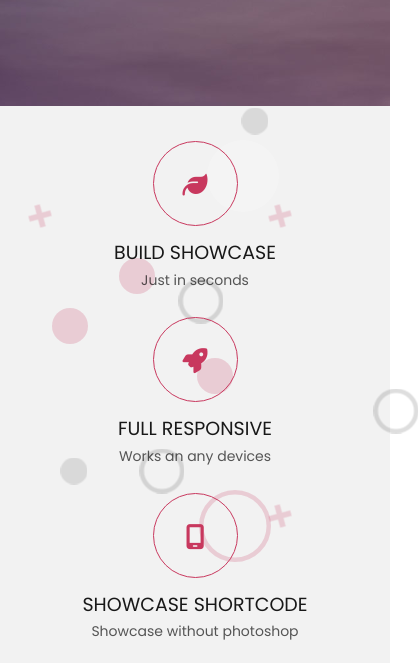
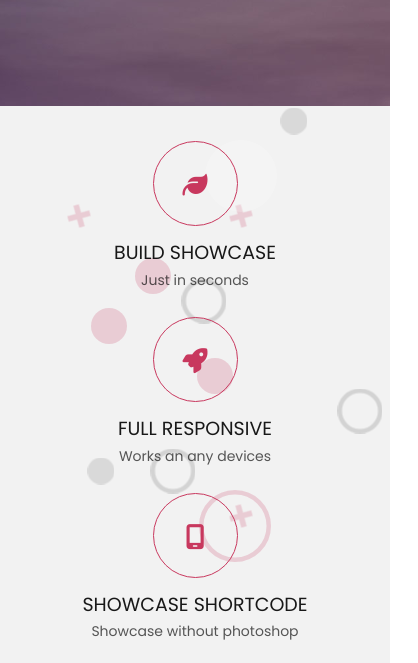
Before and after one commit to coder-mehedi-hasan/SoftLay, a plain HTML site: page pages/home.html in a window 390 px wide. Shown: the part 1808-2471 px from the top of the page, 418 px wide, since content can reach past the window. Drawn offline with nearby package versions, Linux system fonts and the light colour scheme; a web font is replaced by a local one.

Commit message:
responsive

```diff
--- a/css/home.css
+++ b/css/home.css
@@ -1555,9 +1555,10 @@ a{
 .animation{
     height: 100%;
     position: absolute;
-    left: 0;
+    left: 50%;
+	transform: translate(-50%);
     top: 0;
-    width: 100%;
+    width: 80%;
     z-index: -999;
 }
 .animation span{
--- a/css/responsive.css
+++ b/css/responsive.css
@@ -37,7 +37,7 @@
         flex-wrap: wrap;
     }
     #banner .main .item{
-        width: 100%;
+        width: 320px;
         margin: 10px 0;
     }
     #banner .main .itemOne {
```
Also changed, not shown: pages/home.html (indentation only).
